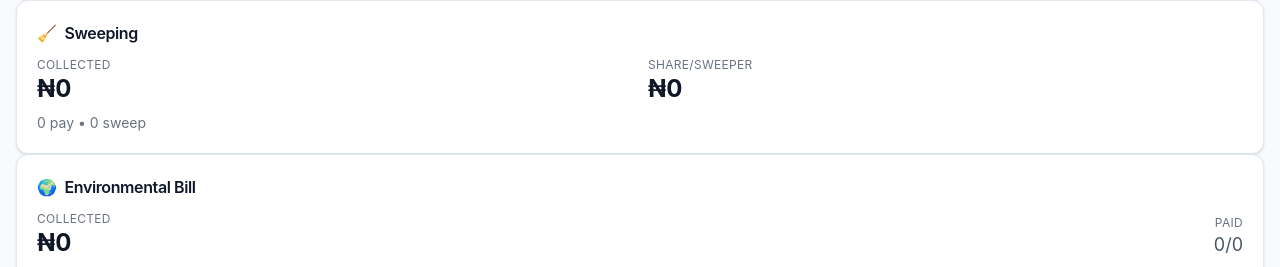
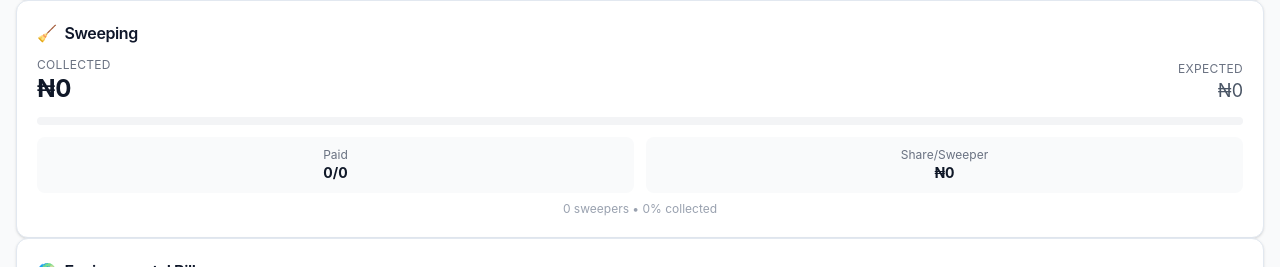
Before and after one commit to kayceepeece/hostel-bills-tracker, a Next.js app: page / in a window 1280 px wide. Shown: the part 268-535 px from the top of the page. Built offline with nearby package versions, Linux system fonts and the light colour scheme; no server answers; the database is empty.

Commit message:
Remove room numbers from names; improve sweeping dashboard with expected/progress

```diff
--- a/src/app/admin/environmental/page.tsx
+++ b/src/app/admin/environmental/page.tsx
@@ -56,7 +56,7 @@ function EnvironmentalContent() {
           <form onSubmit={handleSubmit} className="space-y-3">
             <select value={form.memberId} onChange={e => setForm({...form, memberId: e.target.value})} className="w-full bg-gray-50 border border-gray-200 text-gray-900 px-3 py-2 rounded-lg text-sm" required>
               <option value="">Select member</option>
-              {members.map(m => <option key={m.id} value={m.id}>{m.name} ({m.room})</option>)}
+              {members.map(m => <option key={m.id} value={m.id}>{m.name}</option>)}
             </select>
             <div className="grid grid-cols-2 gap-3">
               <input type="number" placeholder="Amount (₦)" value={form.amount} onChange={e => setForm({...form, amount: e.target.value})} className="bg-gray-50 border border-gray-200 text-gray-900 px-3 py-2 rounded-lg text-sm" required />
--- a/src/app/admin/light-bill/page.tsx
+++ b/src/app/admin/light-bill/page.tsx
@@ -56,7 +56,7 @@ function LightBillContent() {
           <form onSubmit={handleSubmit} className="space-y-3">
             <select value={form.memberId} onChange={e => setForm({...form, memberId: e.target.value})} className="w-full bg-gray-50 border border-gray-200 text-gray-900 px-3 py-2 rounded-lg text-sm" required>
               <option value="">Select member</option>
-              {members.map(m => <option key={m.id} value={m.id}>{m.name} ({m.room})</option>)}
+              {members.map(m => <option key={m.id} value={m.id}>{m.name}</option>)}
             </select>
             <div className="grid grid-cols-2 gap-3">
               <input type="number" placeholder="Amount (₦)" value={form.amount} onChange={e => setForm({...form, amount: e.target.value})} className="bg-gray-50 border border-gray-200 text-gray-900 px-3 py-2 rounded-lg text-sm" required />
--- a/src/app/admin/sweeping/page.tsx
+++ b/src/app/admin/sweeping/page.tsx
@@ -58,7 +58,7 @@ function SweepingContent() {
           <form onSubmit={handleSubmit} className="space-y-3">
             <select value={form.memberId} onChange={e => setForm({...form, memberId: e.target.value})} className="w-full bg-gray-50 border border-gray-200 text-gray-900 px-3 py-2 rounded-lg text-sm" required>
               <option value="">Select member (payers only)</option>
-              {payers.map(m => <option key={m.id} value={m.id}>{m.name} ({m.room})</option>)}
+              {payers.map(m => <option key={m.id} value={m.id}>{m.name}</option>)}
             </select>
             <input type="number" placeholder="Amount paid (₦) — leave empty if swept" value={form.amount} onChange={e => setForm({...form, amount: e.target.value})} className="w-full bg-gray-50 border border-gray-200 text-gray-900 px-3 py-2 rounded-lg text-sm" />
             <input placeholder="Notes (optional)" value={form.notes} onChange={e => setForm({...form, notes: e.target.value})} className="w-full bg-gray-50 border border-gray-200 text-gray-900 px-3 py-2 rounded-lg text-sm" />
--- a/src/app/api/dashboard/route.ts
+++ b/src/app/api/dashboard/route.ts
@@ -81,9 +81,12 @@ export async function GET(request: Request) {
     const lightBillCollected = lightBill.reduce((sum, p) => sum + p.amount, 0);
     const lightBillExpected = allMembers.reduce((sum, m) => sum + (m.lightBillAmount || defaultLightAmount), 0);
     const sweepingPayers = sweeping.filter(p => p.amount && p.amount > 0);
+    const allPayers = allMembers.filter(m => m.sweepingRole === 'pay');
     const sweepers = allMembers.filter(m => m.sweepingRole === 'sweep');
     const sweepingCollected = sweepingPayers.reduce((sum, p) => sum + (p.amount || 0), 0);
     const sweepingShare = sweepers.length > 0 ? Math.round(sweepingCollected / sweepers.length) : 0;
+    const sweepingExpected = allPayers.length * 1500;
+    const sweepingPercentPaid = sweepingExpected > 0 ? Math.round((sweepingCollected / sweepingExpected) * 100) : 0;
 
     const environmentalCollected = environmental.reduce((sum, p) => sum + p.amount, 0);
 
@@ -101,7 +104,10 @@ export async function GET(request: Request) {
         },
         sweeping: {
           collected: sweepingCollected,
+          expected: sweepingExpected,
+          percentPaid: sweepingPercentPaid,
           payers: sweepingPayers.length,
+          expectedPayers: allPayers.length,
           sweepers: sweepers.length,
           share: sweepingShare,
         },
--- a/src/app/page.tsx
+++ b/src/app/page.tsx
@@ -18,7 +18,10 @@ interface DashboardData {
     };
     sweeping: {
       collected: number;
+      expected: number;
+      percentPaid: number;
       payers: number;
+      expectedPayers: number;
       sweepers: number;
       share: number;
     };
@@ -63,7 +66,7 @@ export default function Dashboard() {
   }
 
   return (
-    <div className="min-h-screen bg-gray-50 ">
+    <div className="min-h-screen bg-gray-50">
       {/* Header */}
       <div className="bg-white border-b border-gray-200 sticky top-0 z-10">
         <div className="px-4 py-4">
@@ -133,18 +136,39 @@ export default function Dashboard() {
               </CardTitle>
             </CardHeader>
             <CardContent>
-              <div className="grid grid-cols-2 gap-4 mb-2">
+              <div className="flex justify-between items-end mb-3">
                 <div>
                   <p className="text-xs text-gray-500 uppercase tracking-wide">Collected</p>
                   <p className="text-2xl font-bold text-gray-900">{formatAmount(data.summary.sweeping.collected)}</p>
                 </div>
-                <div>
-                  <p className="text-xs text-gray-500 uppercase tracking-wide">Share/Sweeper</p>
-                  <p className="text-2xl font-bold text-gray-900">{formatAmount(data.summary.sweeping.share)}</p>
+                <div className="text-right">
+                  <p className="text-xs text-gray-500 uppercase tracking-wide">Expected</p>
+                  <p className="text-lg text-gray-600">{formatAmount(data.summary.sweeping.expected)}</p>
                 </div>
               </div>
-              <p className="text-sm text-gray-500">
-                {data.summary.sweeping.payers} pay • {data.summary.sweeping.sweepers} sweep
+
+              {/* Progress bar */}
+              <div className="bg-gray-100 rounded-full h-2 overflow-hidden mb-3">
+                <div
+                  className="bg-blue-500 h-full rounded-full transition-all"
+                  style={{ width: `${data.summary.sweeping.percentPaid}%` }}
+                />
+              </div>
+
+              <div className="grid grid-cols-2 gap-3">
+                <div className="bg-gray-50 rounded-lg p-2.5 text-center">
+                  <p className="text-xs text-gray-500">Paid</p>
+                  <p className="text-sm font-bold text-gray-900">
+                    {data.summary.sweeping.payers}/{data.summary.sweeping.expectedPayers}
+                  </p>
+                </div>
+                <div className="bg-gray-50 rounded-lg p-2.5 text-center">
+                  <p className="text-xs text-gray-500">Share/Sweeper</p>
+                  <p className="text-sm font-bold text-gray-900">{formatAmount(data.summary.sweeping.share)}</p>
+                </div>
+              </div>
+              <p className="text-xs text-gray-400 mt-2 text-center">
+                {data.summary.sweeping.sweepers} {data.summary.sweeping.sweepers === 1 ? 'sweeper' : 'sweepers'} • {data.summary.sweeping.percentPaid}% collected
               </p>
             </CardContent>
           </Card>
--- a/src/app/payments/PaymentsContent.tsx
+++ b/src/app/payments/PaymentsContent.tsx
@@ -45,7 +45,7 @@ export default function PaymentsContent() {
 
   const getMemberName = (memberId: string) => {
     const member = members.find(m => m.id === memberId);
-    return member ? `${member.name} (${member.room})` : 'Unknown';
+    return member ? member.name : 'Unknown';
   };
 
   const formatAmount = (amount: number) => `₦${amount.toLocaleString()}`;
```
